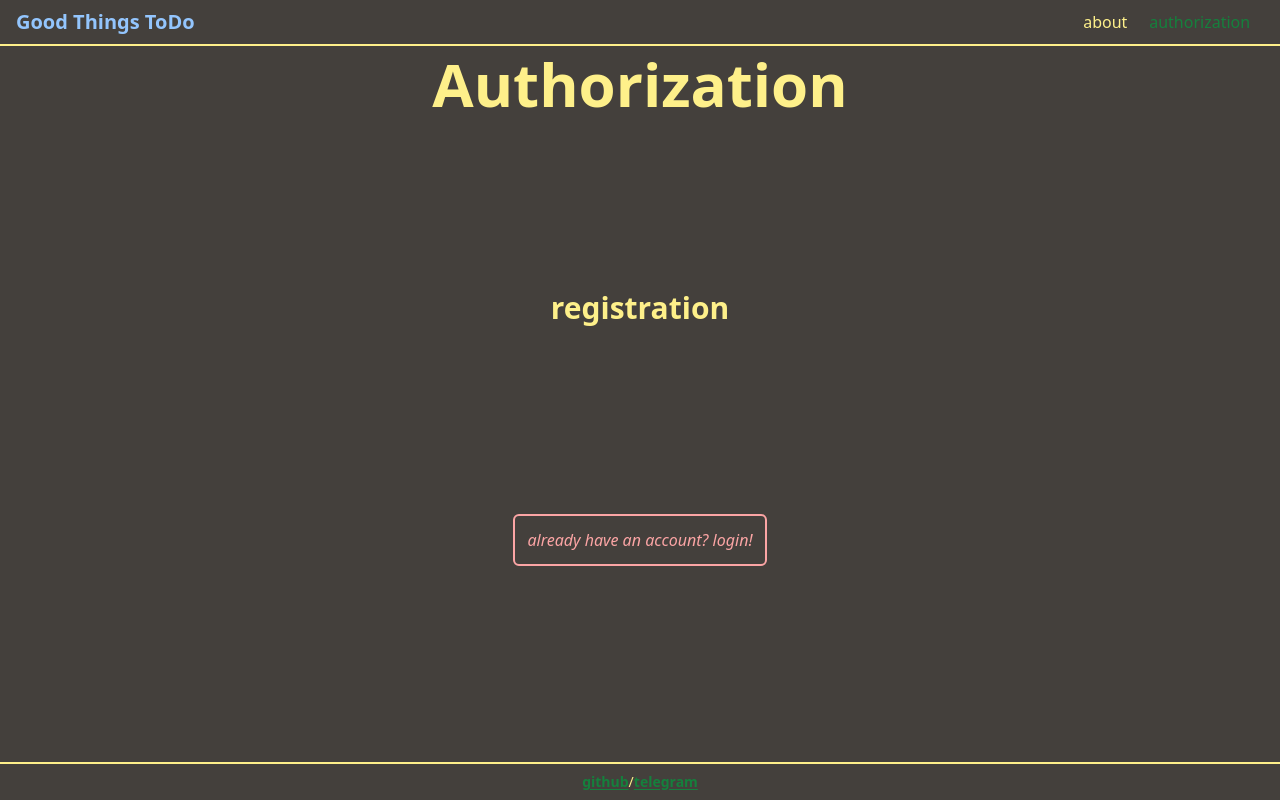
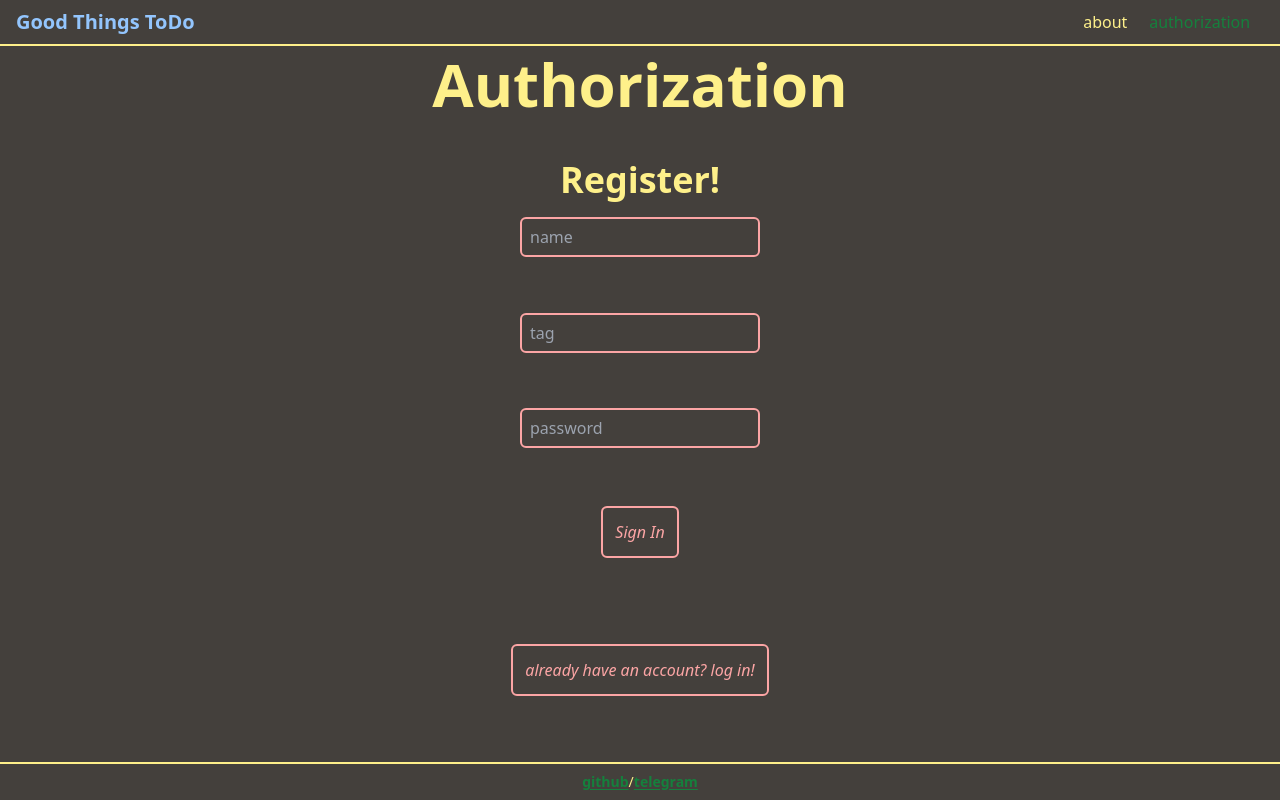
Before and after one commit to muwa37/good-things-todo, a React (Vite) app in the folder client/: page /auth in a window 1280 px wide. Both pictures are taken after a click on the button "don't have an account? create!". Built offline with nearby package versions, Linux system fonts and the light colour scheme.

Commit message:
Modified login and register forms, separated inputs into UI component

```diff
--- a/client/src/components/logic/LoginForm.tsx
+++ b/client/src/components/logic/LoginForm.tsx
@@ -4,8 +4,9 @@ import {
   useForm,
   useFormState,
 } from 'react-hook-form';
-import { loginValidation, passwordValidation } from '../../utils/validators';
+import { passwordValidation, tagValidation } from '../../utils/validators';
 import MyButton from '../ui/MyButton';
+import MyInput from '../ui/MyInput';
 
 type Props = { authSwitchHandler: () => void };
 
@@ -26,20 +27,20 @@ const LoginForm = ({ authSwitchHandler }: Props) => {
       <div className='h-1/2 w-full flex flex-col items-center justify-evenly'>
         <h2 className='text-4xl font-bold'>Log In!</h2>
         <form
-          className='h-full w-full flex flex-col items-center justify-center'
+          className='my-4 h-full w-full flex flex-col items-center justify-center'
           onSubmit={handleSubmit(onSubmit)}
         >
-          <div className='h-1/4 w-full flex flex-col items-center justify-evenly'>
+          <div className='h-1/4 w-full flex flex-col items-center justify-evenly mb-2'>
             <Controller
               control={control}
               name='tag'
-              rules={loginValidation}
+              rules={tagValidation}
               render={({ field }) => (
-                <input
-                  className='h-10 w-60 border-2 rounded-md focus:outline-none focus:border-0 focus:ring focus:ring-violet-300 focus:text-violet-300 flex items-center justify-center bg-inherit border-red-300 text-red-300 hover:border-blue-300 hover:text-blue-300'
+                <MyInput
                   placeholder='tag'
                   onChange={(e) => field.onChange(e)}
                   value={field.value}
+                  type='text'
                 />
               )}
             />
@@ -55,8 +56,7 @@ const LoginForm = ({ authSwitchHandler }: Props) => {
               name='password'
               rules={passwordValidation}
               render={({ field }) => (
-                <input
-                  className='h-10 w-60 flex items-center border-2 border-red-300 text-red-300 rounded-md focus:outline-none focus:border-0 focus:ring focus:ring-violet-300 focus:text-violet-300  justify-center bg-inherit  hover:border-blue-300 hover:text-blue-300'
+                <MyInput
                   placeholder='password'
                   onChange={(e) => field.onChange(e)}
                   value={field.value}
--- a/client/src/components/logic/RegistrationForm.tsx
+++ b/client/src/components/logic/RegistrationForm.tsx
@@ -1,13 +1,110 @@
+import {
+  Controller,
+  SubmitHandler,
+  useForm,
+  useFormState,
+} from 'react-hook-form';
+import {
+  nameValidation,
+  passwordValidation,
+  tagValidation,
+} from '../../utils/validators';
 import MyButton from '../ui/MyButton';
+import MyInput from '../ui/MyInput';
 
 type Props = { authSwitchHandler: () => void };
 
+interface RegistrationFields {
+  name: string;
+  tag: string;
+  password: string;
+}
+
 const RegistrationForm = ({ authSwitchHandler }: Props) => {
+  const { handleSubmit, control } = useForm<RegistrationFields>();
+  const { errors } = useFormState({
+    control,
+  });
+  const onSubmit: SubmitHandler<RegistrationFields> = (data) =>
+    console.log(data);
+
   return (
     <div className='h-full w-full flex flex-col items-center justify-evenly'>
-      <h2 className='text-3xl font-bold'>registration</h2>
+      <div className='h-2/3 w-full flex flex-col items-center justify-evenly'>
+        <h2 className='text-4xl font-bold'>Register!</h2>
+        <form
+          className='my-4 h-full w-full flex flex-col items-center justify-center'
+          onSubmit={handleSubmit(onSubmit)}
+        >
+          <div className='h-1/4 w-full flex flex-col items-center justify-evenly mb-2'>
+            <Controller
+              control={control}
+              name='name'
+              rules={nameValidation}
+              render={({ field }) => (
+                <MyInput
+                  placeholder='name'
+                  onChange={(e) => field.onChange(e)}
+                  value={field.value}
+                  type='text'
+                />
+              )}
+            />
+            <div className='h-1/2'>
+              {errors?.name?.message && (
+                <p className='italic text-fuchsia-300'>{errors.name.message}</p>
+              )}
+            </div>
+          </div>
+          <div className='h-1/4 w-full flex flex-col items-center justify-evenly mb-2'>
+            <Controller
+              control={control}
+              name='tag'
+              rules={tagValidation}
+              render={({ field }) => (
+                <MyInput
+                  placeholder='tag'
+                  onChange={(e) => field.onChange(e)}
+                  value={field.value}
+                  type='text'
+                />
+              )}
+            />
+            <div className='h-1/2'>
+              {errors?.tag?.message && (
+                <p className='italic text-fuchsia-300'>{errors.tag.message}</p>
+              )}
+            </div>
+          </div>
+          <div className='h-1/4 w-full flex flex-col items-center justify-evenly'>
+            <Controller
+              control={control}
+              name='password'
+              rules={passwordValidation}
+              render={({ field }) => (
+                <MyInput
+                  placeholder='password'
+                  onChange={(e) => field.onChange(e)}
+                  value={field.value}
+                  type='password'
+                />
+              )}
+            />
+            <div className='h-1/2'>
+              {errors?.password?.message && (
+                <p className='italic text-fuchsia-300'>
+                  {errors.password.message}
+                </p>
+              )}
+            </div>
+          </div>
+
+          <MyButton buttonText='Sign In' type='submit' />
+        </form>
+      </div>
+
       <MyButton
-        buttonText='already have an account? login!'
+        buttonText='already have an account? log in!'
         onClickFn={authSwitchHandler}
       />
     </div>
--- /dev/null
+++ b/client/src/components/ui/MyInput.tsx
@@ -0,0 +1,22 @@
+import { ChangeEvent } from 'react';
+
+type Props = {
+  onChange: (e?: ChangeEvent<HTMLInputElement>) => void;
+  placeholder: string;
+  value: string;
+  type: string;
+};
+
+const MyInput = ({ onChange, placeholder, value, type }: Props) => {
+  return (
+    <input
+      className='p-2 h-10 w-60 border-2 rounded-md focus:outline-none focus:border-0 focus:ring focus:ring-violet-300 focus:text-violet-300 flex items-center justify-center bg-inherit border-red-300 text-red-300 hover:border-blue-300 hover:text-blue-300'
+      placeholder={placeholder}
+      onChange={onChange}
+      value={value}
+      type={type}
+    />
+  );
+};
+
+export default MyInput;
--- a/client/src/utils/validators.ts
+++ b/client/src/utils/validators.ts
@@ -1,10 +1,21 @@
 const REQUIRED_FIELD = 'field is required';
 
-export const loginValidation = {
+export const nameValidation = {
   required: REQUIRED_FIELD,
   validate: (value: string) => {
     if (value.match(/[а-яА-Я]/)) {
-      return 'login must not contain russian letters';
+      return 'name must not contain russian letters';
+    }
+
+    return true;
+  },
+};
+
+export const tagValidation = {
+  required: REQUIRED_FIELD,
+  validate: (value: string) => {
+    if (value.match(/[а-яА-Я]/)) {
+      return 'tag must not contain russian letters';
     }
 
     return true;
```
